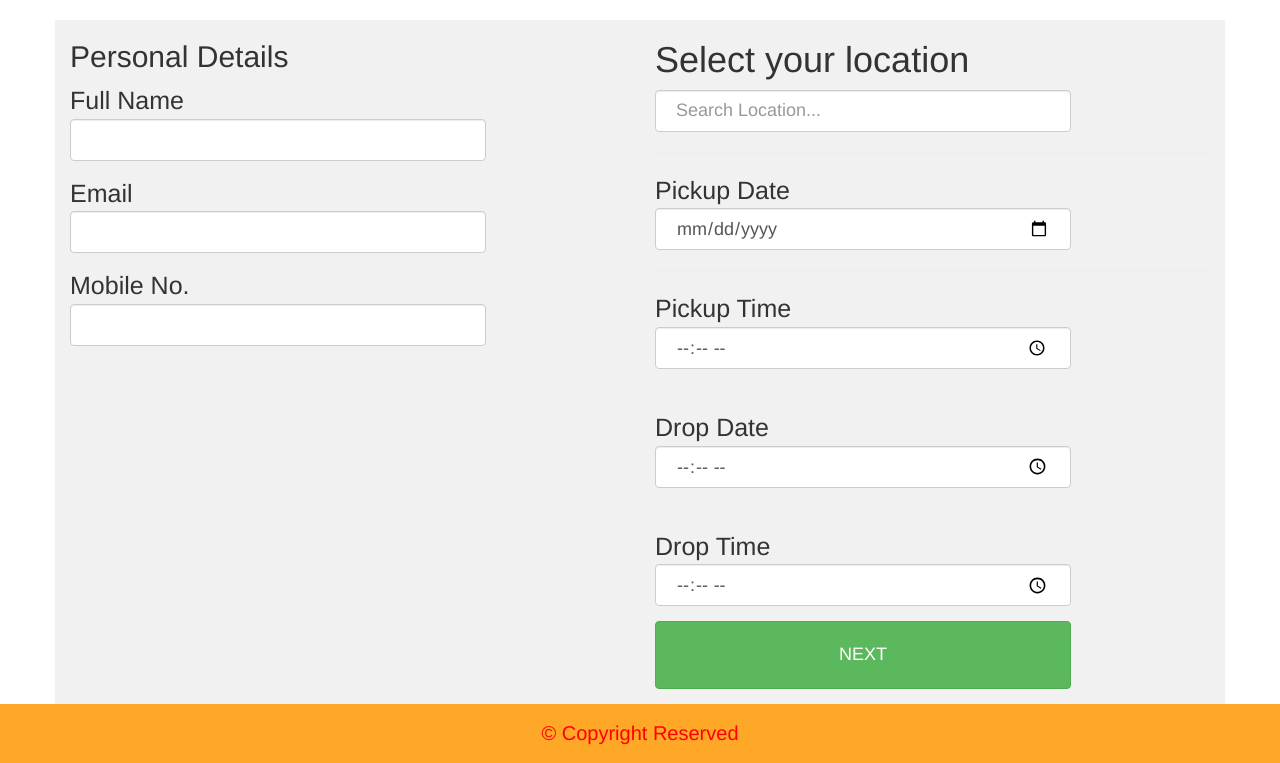
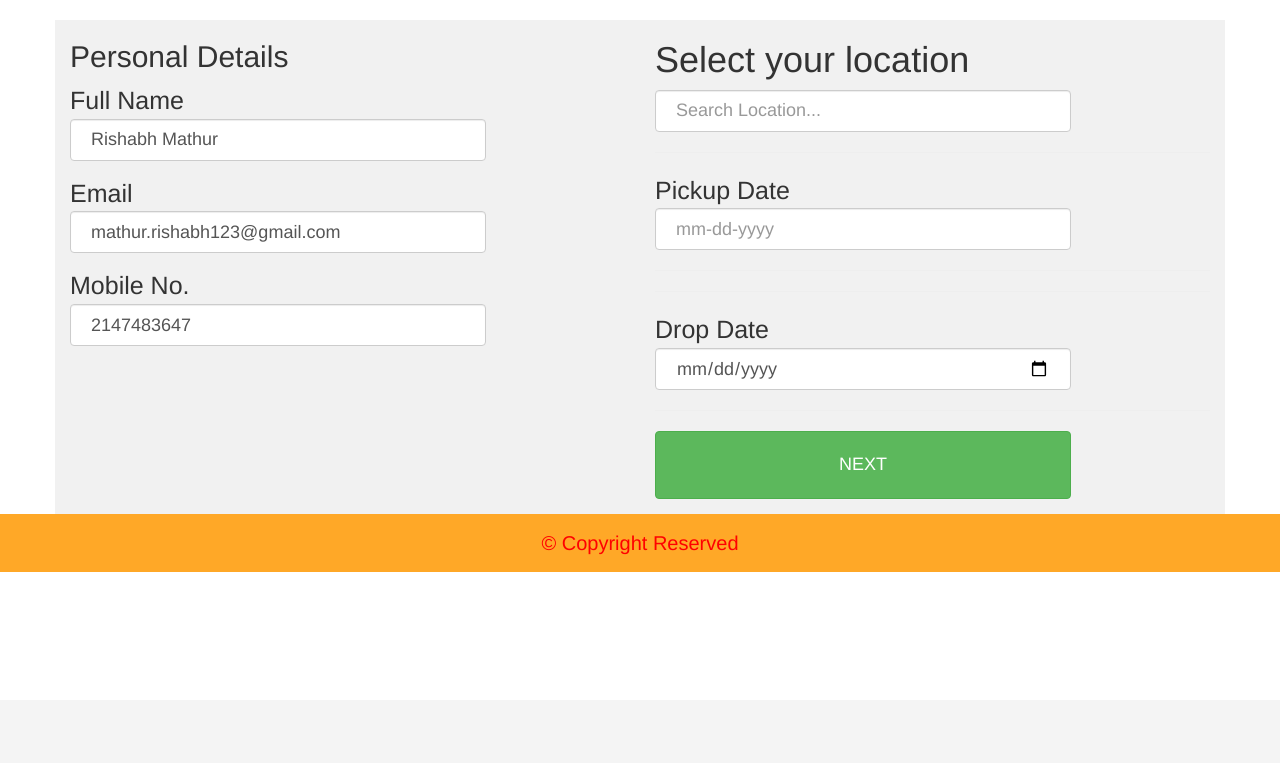
Before and after one commit to rish2ind/Car-Rental, a PHP site: page /pickup_time.php in a window 1280 px wide. Shown: the part 100-863 px from the top of the page. After the commit the page ends 672 px from the top, so only its background shows below. Run offline with PHP 8.4, Linux system fonts and the light colour scheme; a user stored in the database is signed in; data comes from the database, SQL or seed files in the repository; some libraries are stand-ins or nearby versions.

Commit message:
Minor changes

```diff
--- a/car_booking.php
+++ b/car_booking.php
@@ -37,7 +37,7 @@
                 <i class="fas fa-rupee-sign"></i>
                 4,499
                 <p>
-                    <center><a href="#"><button class="btn btn-success">BOOK NOW</button></a></center>
+                    <center><a href="checkout_maruti.php"><button class="btn btn-success">BOOK NOW</button></a></center>
                 </p>
             </div>
         </div>
@@ -57,7 +57,7 @@
                 <i class="fas fa-rupee-sign"></i>
                 7,599
                 <p>
-                    <center><a href="#"><button class="btn btn-success">BOOK NOW</button></a></center>
+                    <center><a href="checkout_hyundai.php"><button class="btn btn-success">BOOK NOW</button></a></center>
                 </p>
             </div>
         </div>
@@ -77,7 +77,7 @@
                 <i class="fas fa-rupee-sign"></i>
                 8,499
                 <p>
-                    <center><a href="#"><button class="btn btn-success">BOOK NOW</button></a></center>
+                    <center><a href="checkout_tata.php"><button class="btn btn-success">BOOK NOW</button></a></center>
                 </p>
             </div>
         </div>
--- a/footer.php
+++ b/footer.php
@@ -2,7 +2,8 @@
             <center>&copy; Copyright Reserved</center>
         </div>
 
-     <script src="https://ajax.googleapis.com/ajax/libs/jquery/1.11.3/jquery.min.js"></script>
+
   <script src="https://maxcdn.bootstrapcdn.com/bootstrap/3.3.5/js/bootstrap.min.js"></script>
+
 </body>
 </html>
--- a/header.php
+++ b/header.php
@@ -16,6 +16,13 @@
          <!-- Bootstrap Js CDN -->
  <script src="https://maxcdn.bootstrapcdn.com/bootstrap/3.3.7/js/bootstrap.min.js"></script>
 
+        <!--  jQuery Files -->
+       <script src="https://ajax.googleapis.com/ajax/libs/jquery/3.4.0/jquery.min.js"></script>
+        <link rel="stylesheet" type="text/css" href="https://cdnjs.cloudflare.com/ajax/libs/animate.css/3.7.0/animate.min.css">
+        <link rel="stylesheet" href="jquery-ui-1.12.1/jquery-ui.css">
+        <link rel="stylesheet" href="jquery-ui-1.12.1/jquery-ui.structure.css">
+        <link rel="stylesheet" href="jquery-ui-1.12.1/jquery-ui.theme.css">
+         <script src="jquery-ui-1.12.1/jquery-ui.js"></script>
                         <!--  External CSS File    -->
  <link rel="stylesheet" href="style.css">
     </head>
--- a/pickup_time.php
+++ b/pickup_time.php
@@ -1,5 +1,27 @@
 <?php
     include('header.php');
+    include('connect.php');
+ if(isset($_POST['submit'])){
+            $name = $_POST['name'];
+            $email = $_POST['email'];
+            $mobile= $_POST['mobile'];
+            $address = $_POST['address'];
+            $pick_date = $_POST['pick_date'];
+
+            $drop_date = $_POST['drop_date'];
+
+
+            $sql = "insert into user_journey (name, email, mobile, address, pick_date, drop_date) values ('$name', '$email', '$mobile', '$address', '$pick_date',  '$drop_date')";
+            $run = mysqli_query($conn, $sql);
+            if($run){
+                echo "<script> alert ('Your details have been saved');
+                    window.location.href = 'car_booking.php';
+                </script>";
+            }
+            else{
+                echo "<script> alert('Failes'); </script>";
+            }
+        }
     if(isset($_SESSION['user'])){
 
 ?>
@@ -19,22 +41,28 @@
 
    <div class="container">
        <div class="row"><form action="" method="post">
+       <?php
+            $sqli = "select * from userdetails where email = '".$_SESSION['user']."'";
+            $run = mysqli_query($conn, $sqli);
+            while ($data = mysqli_fetch_array($run)){
+        ?>
        <div class="col-md-6 column">
                       <h2>Personal Details</h2>
                <div class="form-group">
                    <lable>Full Name </lable>
-                   <input type="text" class="form-control" required="">
+                   <input type="text" class="form-control" name="name" value="<?php echo $data['name']; ?>" required="">
                </div>
                <div class="form-group">
                    <lable>Email </lable>
-                   <input type="email" class="form-control" required="">
+                   <input type="email" class="form-control" name="email" value="<?php echo $data['email']; ?>" required="">
                </div>
                <div class="form-group">
                    <lable>Mobile No. </lable>
-                   <input type="text" class="form-control" required="">
+                   <input type="text" class="form-control" name="mobile" value="<?php echo $data['mobile']; ?>" required="">
                </div>
 
            </div>
+           <?php  } ?>
            <div class="col-md-6">
                  <h1>Select your location</h1>
 
@@ -50,32 +78,32 @@
         <hr>
         <div class="form-group">
             <lable>Pickup Date</lable>
-            <input type="date" class="form-control" name="pick_date" required="">
+            <input type="text" class="form-control" name="pick_date" required="" id="pickdate" placeholder="mm-dd-yyyy">
         </div>
         <hr>
-        <div class="form-group">
-            <lable>Pickup Time</lable>
-            <input type="time" class="form-control" name="pick_time" required="">
-        </div>
+
         <hr>
         <div class="form-group">
             <lable>Drop Date</lable>
-            <input type="time" class="form-control" name="drop_date" required="">
+            <input type="date" class="form-control" name="drop_date" required="">
         </div>
         <hr>
+
         <div class="form-group">
-            <lable>Drop Time</lable>
-            <input type="time" class="form-control" name="drop_time" required="">
-        </div>
-        <div class="form-group">
-            <input type="submit" class="btn btn-success" value="NEXT">
+            <input type="submit" class="btn btn-success" value="NEXT" name="submit">
         </div>
            </div>
            </form>
     </div>
 </div>
 <script type="text/javascript" src="https://maps.googleapis.com/maps/api/js?key=AIzaSyDoQ_S7YXN4Cj0DLsjE2SWKn5zWL4WHoiw&libraries=places&callback=autocompleteAddress"></script>
-
+<script>
+    $('#pickdate').datepicker({
+        showOtherMonths: true,
+        changeYear: true,
+        changeMonth: true
+    });
+</script>
 <?php
     include('footer.php');
     }
--- a/style.css
+++ b/style.css
@@ -89,7 +89,6 @@ body{
 .checkout{
     border: 1px solid gray;
     margin: 10% 0 10% 0;
-
     padding: 10px;
 }
 ::-webkit-scrollbar{
```
Also changed, not shown: checkout.php (+13 -4 lines).
